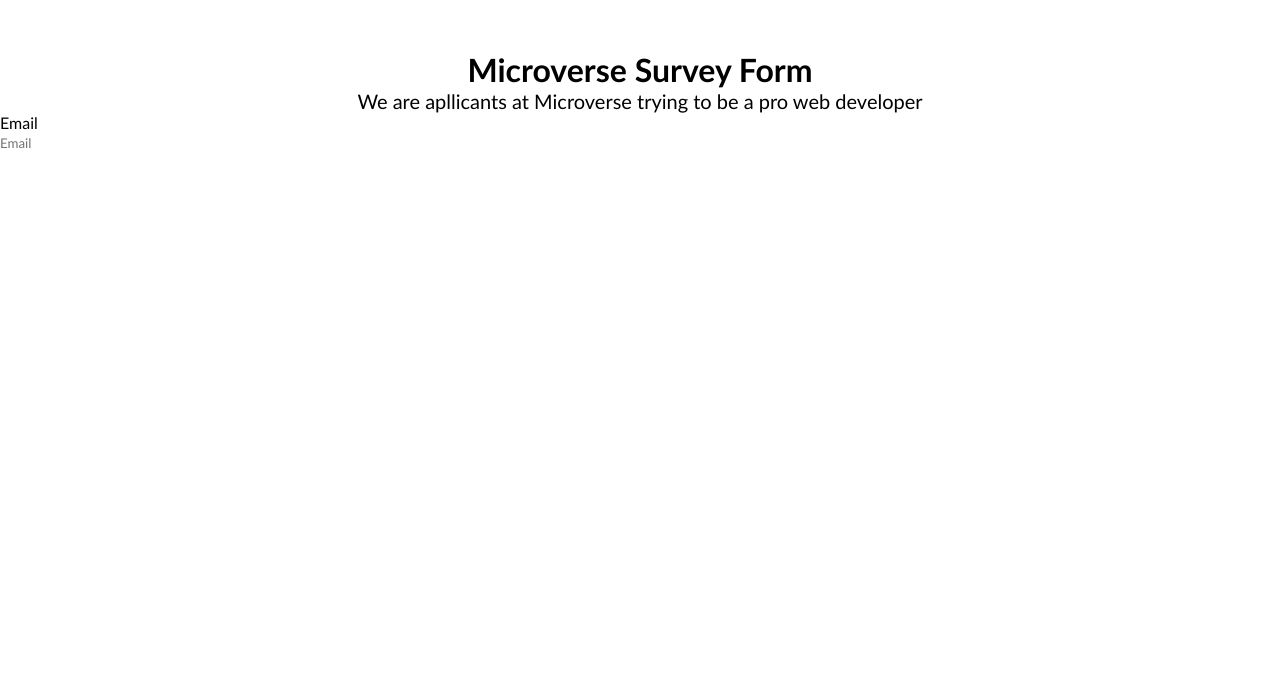
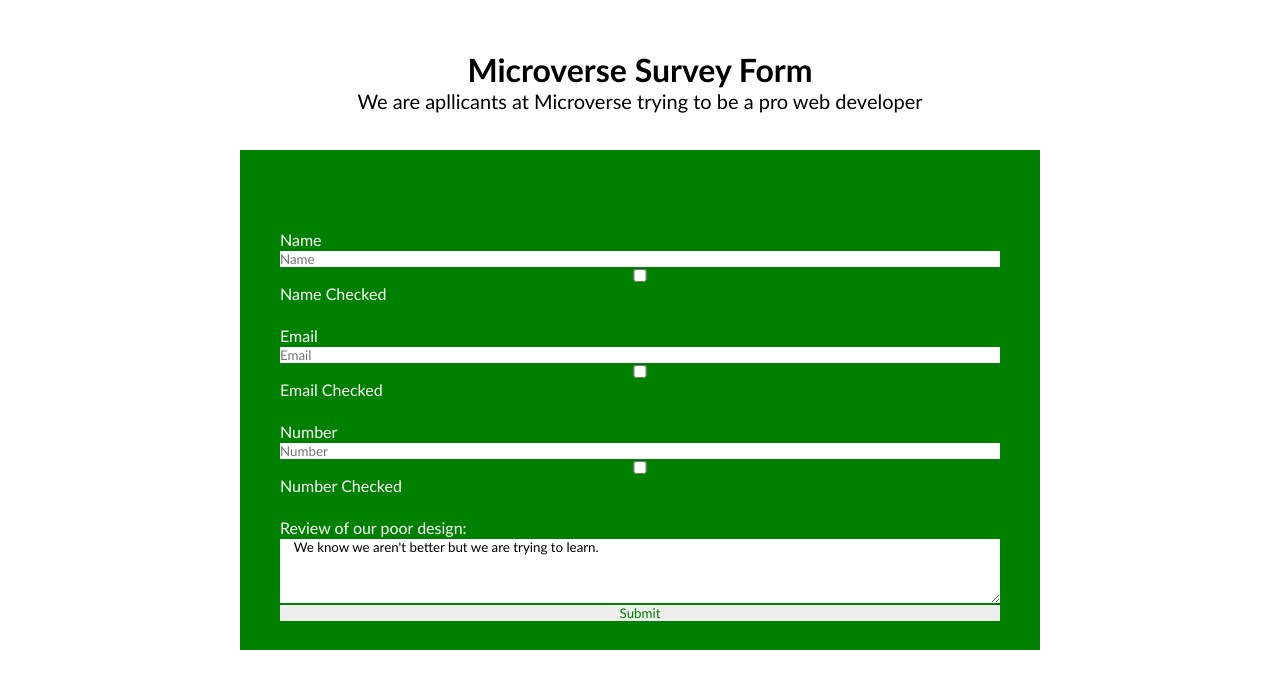
Before and after one commit to Olamarx/survey-form, a plain HTML site: page index.html in a window 1280 px wide. Drawn offline with Linux system fonts and the light colour scheme.

Commit message:
the finish line

```diff
--- a/index.css
+++ b/index.css
@@ -10,6 +10,34 @@
     padding-top: 50px;
 }
 
+
+#form {
+    width: 50rem;
+    height: 500px;
+    background: green;
+    color: #fff;
+    top: 50%;
+    left: 50%;
+    position: absolute;
+    transform: translate(-50%,-50%);
+    box-sizing: border-box;
+    padding: 70px 30px;
+}
+#survey-form{
+    padding: 10px;
+    display: flex;
+    flex-direction: column;
+    gap: 2px;
+}
+
+#button{
+    color: green;
+}
+
+
+
+
+
 #description{
     text-align: center;
     font-size: 20px;
--- a/index.html
+++ b/index.html
@@ -13,12 +13,32 @@
     <p id="description">We are apllicants at Microverse trying to be a pro web developer</p>
 </div>
 
-<div>
+<div id="form">
     <form action="" id="survey-form">
-        <p>Email</p>
-        <input type="text" id="name" placeholder="Email">
+        <label for="name">Name</label>
+        <input type="name" id="name" placeholder="Name" required>
+
+        <input type="checkbox" id="check" name="" value="Name">
+    <label for="name"> Name Checked</label><br>
+
+        <label for="email">Email</label>
+        <input type="email" id="email" placeholder="Email" required>
+
+        <input type="checkbox" id="check2" name="" value="Email">
+        <label for="email"> Email Checked</label><br>
 
 
+        <label for="number">Number</label>
+        <input type="number" minlength="10" maxlength="12" id="number" placeholder="Number" required>
+
+        <input type="checkbox" id="check3" name="" value="Number">
+        <label for="number"> Number Checked</label><br>
+
+        <label for="w3review">Review of our poor design:</label>
+<textarea id="review" name="review" rows="4" cols="50">
+    We know we aren't better but we are trying to learn.
+  </textarea>
+  <button type="submit" id="button" value="Submit">Submit</button>
     </form>
 </div>
 
```
